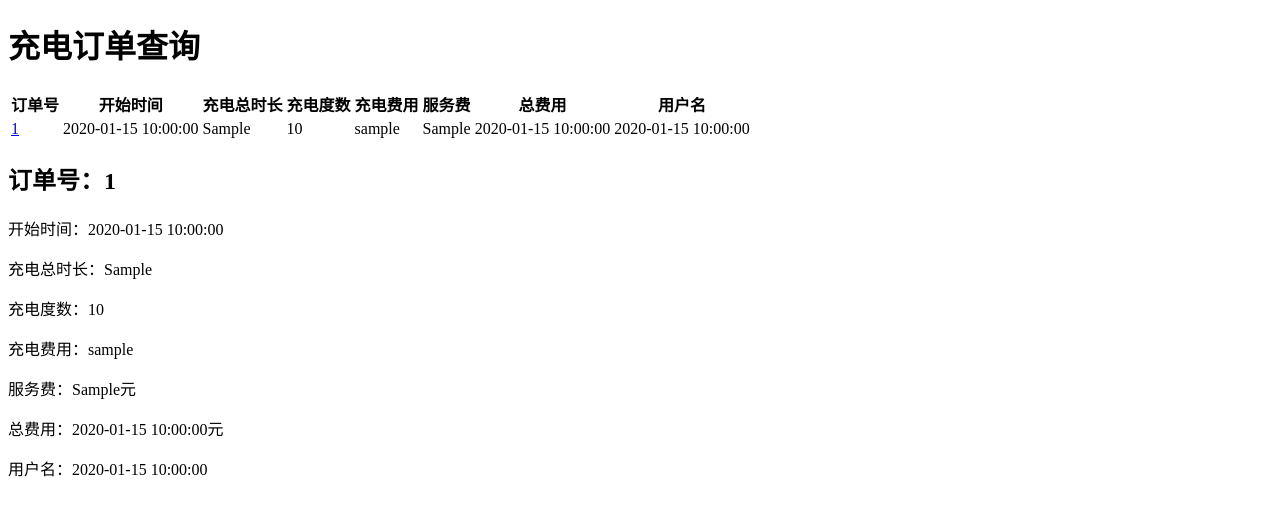
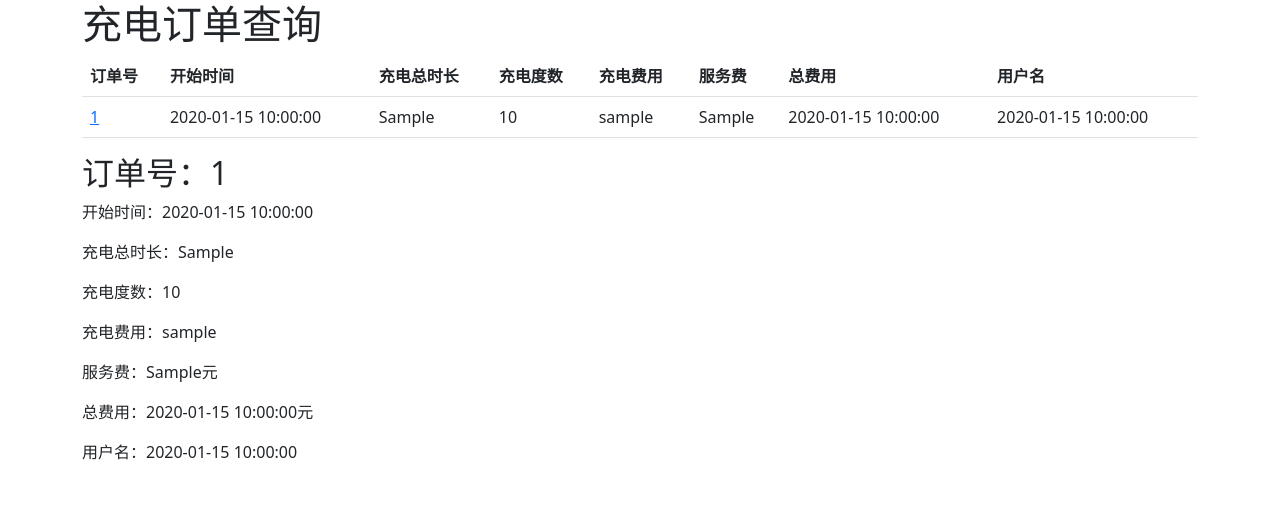
Before and after one commit to chrisx599/bupt-charing, a Flask app: page /bill in a window 1280 px wide. Shown: the top 516 px of the page. Run offline with Flask 3, Linux system fonts and the light colour scheme; the visitor is signed in with stand-in values (Sample User, id 1); tables that the repository leaves empty or names only in its code hold one stand-in row (values such as "Sample post"); some libraries are stand-ins or nearby versions.

Commit message:
change bill.html

```diff
--- a/app/templates/bill.html
+++ b/app/templates/bill.html
@@ -3,10 +3,12 @@
 <head>
     <meta charset="UTF-8">
     <title>充电订单查询</title>
+    <link rel="stylesheet" href="../static/css/bootstrap.css">
 </head>
 <body>
+    <div class="container">
         <h1>充电订单查询</h1>
-	<table>
+        <table class="table">
             <thead>
                 <tr>
                     <th>订单号</th>
@@ -46,81 +48,7 @@
             <p>用户名：{{ order[10] }}</p>
         </div>
         {% endfor %}
+    </div>
+    <script src="../static/js/bootstrap.bundle.js"></script>
 </body>
 </html>
-<!--<!DOCTYPE html>-->
-<!--<html lang="zh-CN">-->
-<!--<head>-->
-<!--	<meta charset="UTF-8">-->
-<!--	<title>充电订单查询</title>-->
-<!--</head>-->
-<!--<body>-->
-<!--	<h1>充电订单查询</h1>-->
-<!--	<table>-->
-<!--		<thead>-->
-<!--			<tr>-->
-<!--				<th>订单号</th>-->
-<!--				<th>充电桩编号</th>-->
-<!--				<th>开始时间</th>-->
-<!--				<th>结束时间</th>-->
-<!--				<th>状态</th>-->
-<!--				<th>电量</th>-->
-<!--				<th>费用</th>-->
-<!--			</tr>-->
-<!--		</thead>-->
-<!--		<tbody>-->
-<!--			<tr>-->
-<!--				<td><a href="#order001">001</a></td>-->
-<!--				<td>001</td>-->
-<!--				<td>2022-06-01 10:00:00</td>-->
-<!--				<td>2022-06-01 11:00:00</td>-->
-<!--				<td>已完成</td>-->
-<!--				<td>10.0kWh</td>-->
-<!--				<td>5.0元</td>-->
-<!--			</tr>-->
-<!--			<tr>-->
-<!--				<td><a href="#order002">002</a></td>-->
-<!--				<td>002</td>-->
-<!--				<td>2022-06-01 11:00:00</td>-->
-<!--				<td>2022-06-01 12:00:00</td>-->
-<!--				<td>已完成</td>-->
-<!--				<td>8.0kWh</td>-->
-<!--				<td>4.0元</td>-->
-<!--			</tr>-->
-<!--			<tr>-->
-<!--				<td><a href="#order003">003</a></td>-->
-<!--				<td>003</td>-->
-<!--				<td>2022-06-01 12:00:00</td>-->
-<!--				<td>2022-06-01 13:00:00</td>-->
-<!--				<td>已完成</td>-->
-<!--				<td>12.0kWh</td>-->
-<!--				<td>6.0元</td>-->
-<!--			</tr>-->
-<!--		</tbody>-->
-<!--	</table>-->
-<!--	<div id="order001" class="order-details">-->
-<!--		<h2>订单详情：001</h2>-->
-<!--		<p>充电桩编号：001</p>-->
-<!--		<p>开始时间：2022-06-01 10:00:00</p>-->
-<!--		<p>结束时间：2022-06-01 11:00:00</p>-->
-<!--		<p>电量：10.0kWh</p>-->
-<!--		<p>费用：5.0元</p>-->
-<!--	</div>-->
-<!--	<div id="order002" class="order-details">-->
-<!--		<h2>订单详情：002</h2>-->
-<!--		<p>充电桩编号：002</p>-->
-<!--		<p>开始时间：2022-06-01 11:00:00</p>-->
-<!--		<p>结束时间：2022-06-01 12:00:00</p>-->
-<!--		<p>电量：8.0kWh</p>-->
-<!--		<p>费用：4.0元</p>-->
-<!--	</div>-->
-<!--	<div id="order003" class="order-details">-->
-<!--		<h2>订单详情：003</h2>-->
-<!--		<p>充电桩编号：003</p>-->
-<!--		<p>开始时间：2022-06-01 12:00:00</p>-->
-<!--		<p>结束时间：2022-06-01 13:00:00</p>-->
-<!--		<p>电量：12.0kWh</p>-->
-<!--		<p>费用：6.0元</p>-->
-<!--	</div>-->
-<!--</body>-->
-<!--</html>-->
```
Lines whose indentation alone changed are shown as unchanged.
